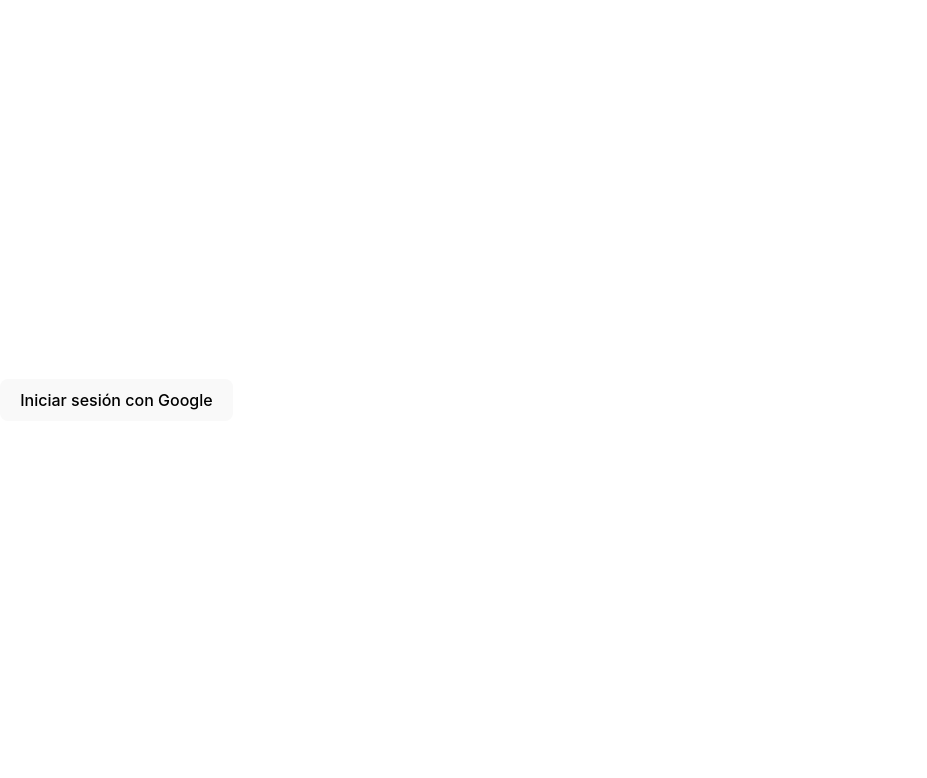
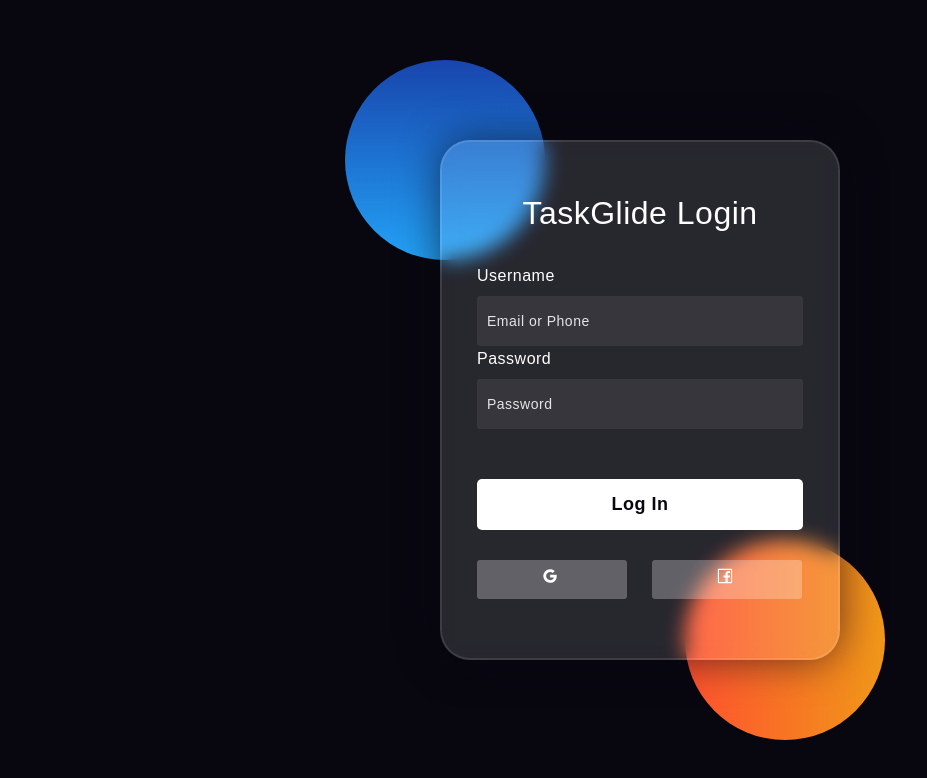
Before and after one commit to JuanjMedina/Proyecto_Estructuras, a React (Vite) app in the folder Interface/: page /login in a window 1280 px wide. Shown: the top 778 px of the page, without its empty margins (0-927 px from the left). Built offline with nearby package versions, Linux system fonts and the light colour scheme; no server answers.

Commit message:
Update CSS styles and login functionality

```diff
--- a/Interface/src/App.css
+++ b/Interface/src/App.css
@@ -104,4 +104,110 @@
 }
 .main-content{
   width: 100%;
+}.sidebar {
+  color: #fff;
+  background-color: #dbd4d0;
+  height: 100vh;
 }
+.logo {
+  display: flex;
+  align-items: center;
+  justify-content: center;
+  color: #000;
+  padding: 10px 10px 20px 10px;
+  background: #dbd4d0;
+  gap: 20px;
+  height: 10vh;
+
+}
+.logo-icon {
+  color: #fff;
+  width: 60px;
+  height: 60px;
+  display: flex;
+  align-items: center;
+  justify-content: center;
+  font-size: 1.5rem;
+  border-radius: 50%;
+  background-color: rgba(28, 18, 41, 0.88);
+}
+.logo-text {
+  display: flex;
+  flex-direction: column;
+}
+.logo-text > h2 {
+  font-size: 1.2rem;
+  margin: 0;
+  font-weight: 500;
+}
+.logo-text > p {
+  font-size: 0.8rem;
+  margin: 0;
+  font-weight: 300;
+}
+
+.Menu-bar{
+  height: 80vh;
+  display: flex;
+  flex-direction: column;
+  gap: 15px;
+  font-size: 1rem;
+  position: relative;
+  background: #DBD4D0;
+}
+.toggle-btn {
+  position: absolute;
+  left: 0; /* Cambia 'right' a 'left' */
+  cursor: pointer;
+  color: #000;
+
+
+  padding: 5px;
+  background: #DBD4D0;
+}
+
+.toggle-btn:hover{
+  color: #fff;
+}
+.ant-layout-sider-trigger{
+  display: none;
+}
+.Layout-sidebar{
+  position: relative;
+}
+
+.background-sidebar{
+  background-color: #DBD4D0;
+  padding: 0;
+  display: block;
+}
+.footer-sidebar{
+  display: flex;
+  align-items: center;
+  justify-content: space-around;
+  height: 6vh;
+}
+.footer-sidebar-collapsed{
+  display: flex;
+  flex-direction: column;
+  justify-content: center;
+  align-items: center;
+}
+.search{
+  background: #DBD4D0;
+  height: 4vh;
+  padding: 4px;
+}
+.PrincipalPage{
+  width: 100vw;
+  display: flex;
+  flex-direction: row-reverse;
+  justify-content: space-around;
+}
+.Aside{
+  flex-basis: 60px;
+  padding-right: 20px;
+}
+.main-content{
+  width: 100%;
+}
--- a/Interface/src/components/login.jsx
+++ b/Interface/src/components/login.jsx
@@ -1,14 +1,17 @@
+import '../login.css'
 import { useNavigate } from 'react-router-dom'
 import { useAuthentication } from '../hooks/authentication'
-import { useEffect} from 'react'
+import { useEffect } from 'react'
 import { GoogleAuthProvider, getAuth, signInWithPopup } from 'firebase/auth'
 import { useAuth } from '../context/authContext'
 import { loginRequest } from '../api/auth'
+import { FacebookOutlined, GoogleOutlined } from '@ant-design/icons'
 
 export function Login() {
   const { token, isAuth } = useAuth()
 
-  const { Auth,updateAuth } = useAuthentication()
+  const { Auth, updateAuth } = useAuthentication()
+
   const navigate = useNavigate()
 
   useEffect(() => {
@@ -16,7 +19,7 @@
       try {
         const res = await loginRequest({ token })
         if (res.status === 200) {
-          console.log(res.data)
+          updateAuth(true)
         }
       } catch (e) {
         console.log(e)
@@ -26,10 +29,10 @@
   }, [token])
 
   useEffect(() => {
-    if (Auth) {
+    if (Auth === true) {
       navigate('/')
     }
-  }, [Auth, navigate])
+  }, [Auth])
 
   const loginWithGoogle = () => {
     const auth = getAuth()
@@ -45,8 +48,42 @@
   }
 
   return (
-    <div className="app">
-      <button onClick={loginWithGoogle}>Iniciar sesión con Google</button>
-    </div>
+    <>
+      <div className="background">
+        <div className="shape"></div>
+        <div className="shape"></div>
+      </div>
+      <form className="form-login">
+        <h3>TaskGlide Login</h3>
+
+        <label htmlFor="username" className="username">
+          Username
+        </label>
+        <input
+          type="text"
+          placeholder="Email or Phone"
+          id="username"
+          className="input-username"
+        />
+
+        <label htmlFor="password">Password</label>
+        <input
+          type="password"
+          placeholder="Password"
+          id="password"
+          className="input-username"
+        />
+
+        <button className="button-login">Log In</button>
+        <div className="social">
+          <div onClick={loginWithGoogle} className="go">
+            <GoogleOutlined />
+          </div>
+          <div className="fb">
+            <FacebookOutlined />
+          </div>
+        </div>
+      </form>
+    </>
   )
 }
--- a/Interface/src/components/sidebarComponents/FooterSidebar.jsx
+++ b/Interface/src/components/sidebarComponents/FooterSidebar.jsx
@@ -8,10 +8,15 @@
 import { getAuth, signOut } from 'firebase/auth'
 import { useNavigate } from 'react-router-dom'
 import Cookies from 'js-cookie'
+import { useAuthentication } from '../../hooks/authentication'
+import { useAuth } from '../../context/authContext'
 
 const { Footer } = Layout
 
 const FooterSidebar = ({ collapsed }) => {
+  const { updateAuth } = useAuthentication()
+  const { removeToken } = useAuth()
+
   const navigate = useNavigate()
 
   const handleSingOut = () => {
@@ -19,14 +24,19 @@
     signOut(auth)
       .then(() => {
         Cookies.remove('token')
+        updateAuth(false)
+        removeToken()
         navigate('/login')
+
       })
       .catch((error) => {
         console.error(error)
       })
   }
 
+
   return (
+
     <Footer className="background-sidebar">
       <div
         className={collapsed ? 'footer-sidebar-collapsed' : 'footer-sidebar'}
--- a/Interface/src/context/authContext.jsx
+++ b/Interface/src/context/authContext.jsx
@@ -12,12 +12,15 @@
   const [user, setUser] = useState(null)
   const [isAuth, setIsAuth] = useState(false)
   const [token, setToken] = useState('')
-  const TokenUser = useRef('')
 
   const updateToken = (token) => {
     setToken(token)
     setIsAuth(true)
-    TokenUser.current = token
+  }
+  const removeToken = () => {
+    setToken('')
+    setIsAuth(false)
+
   }
   return (
     <AuthContext.Provider
@@ -26,7 +29,7 @@
         isAuth,
         updateToken,
         token,
-        TokenUser
+        removeToken
       }}
     >
       {children}
--- a/Interface/src/hooks/authentication.jsx
+++ b/Interface/src/hooks/authentication.jsx
@@ -2,10 +2,12 @@
 import { useEffect, useState } from 'react'
 import { useAuth } from '../context/authContext.jsx'
 import Cookies from 'js-cookie'
+import { useNavigate } from 'react-router-dom'
 
 export function useAuthentication() {
   const [Auth, setAuth] = useState(false)
   const { updateToken } = useAuth()
+  const navigate = useNavigate()
 
   useEffect(() => {
     const auth = getAuth()
@@ -17,7 +19,7 @@
           Cookies.set('token', idToken)
         })
       } else {
-        console.log('Usuario no autenticado')
+        navigate('')
       }
     })
 
--- /dev/null
+++ b/Interface/src/login.css
@@ -0,0 +1,122 @@
+*,
+*:before,
+*:after {
+  padding: 0;
+  margin: 0;
+  box-sizing: border-box;
+}
+body {
+  background-color: #080710;
+}
+.background {
+  width: 430px;
+  height: 520px;
+  position: absolute;
+  transform: translate(-50%, -50%);
+  left: 50%;
+  top: 50%;
+}
+.background .shape {
+  height: 200px;
+  width: 200px;
+  position: absolute;
+  border-radius: 50%;
+}
+.shape:first-child {
+  background: linear-gradient(#1845ad, #23a2f6);
+  left: -80px;
+  top: -80px;
+}
+.shape:last-child {
+  background: linear-gradient(to right, #ff512f, #f09819);
+  right: -30px;
+  bottom: -80px;
+}
+.form-login {
+  height: 520px;
+  width: 400px;
+  background-color: rgba(255, 255, 255, 0.13);
+  position: absolute;
+  transform: translate(-50%, -50%);
+  top: 50%;
+  left: 50%;
+  border-radius: 30px;
+  backdrop-filter: blur(10px);
+  border: 2px solid rgba(255, 255, 255, 0.1);
+  box-shadow: 0 0 40px rgba(8, 7, 16, 0.6);
+  padding: 50px 35px;
+}
+.form-login * {
+  font-family: 'Poppins', sans-serif;
+  color: #ffffff;
+  letter-spacing: 0.5px;
+  outline: none;
+  border: none;
+}
+.form-login  h3 {
+  font-size: 32px;
+  font-weight: 500;
+  line-height: 42px;
+  text-align: center;
+}
+
+.username {
+  display: block;
+  margin-top: 30px;
+  font-size: 16px;
+  font-weight: 500;
+}
+.input-username {
+  display: block;
+  height: 50px;
+  width: 100%;
+  background-color: rgba(255, 255, 255, 0.07);
+  border-radius: 3px;
+  padding: 0 10px;
+  margin-top: 8px;
+  font-size: 14px;
+  font-weight: 300;
+}
+::placeholder {
+  color: #e5e5e5;
+}
+.button-login {
+  margin-top: 50px;
+  width: 100%;
+  background-color: #ffffff;
+  color: #080710;
+  padding: 15px 0;
+  font-size: 18px;
+  font-weight: 600;
+  border-radius: 5px;
+  cursor: pointer;
+}
+.social {
+  margin-top: 30px;
+  display: flex;
+}
+.social > div {
+  background: red;
+  width: 150px;
+  border-radius: 3px;
+  padding: 5px 10px 10px 5px;
+  background-color: rgba(255, 255, 255, 0.27);
+  color: #eaf0fb;
+  text-align: center;
+  cursor: pointer;
+}
+.social div:hover {
+  background-color: rgba(255, 255, 255, 0.47);
+}
+.social .fb {
+  margin-left: 25px;
+}
+
+.social i {
+  margin-right: 4px;
+}
+
+.logo{
+  font-size: 1px;
+  color:#080710
+}
```
Also changed, not shown: 1 other file (tests, documents, lock files or other folders).
